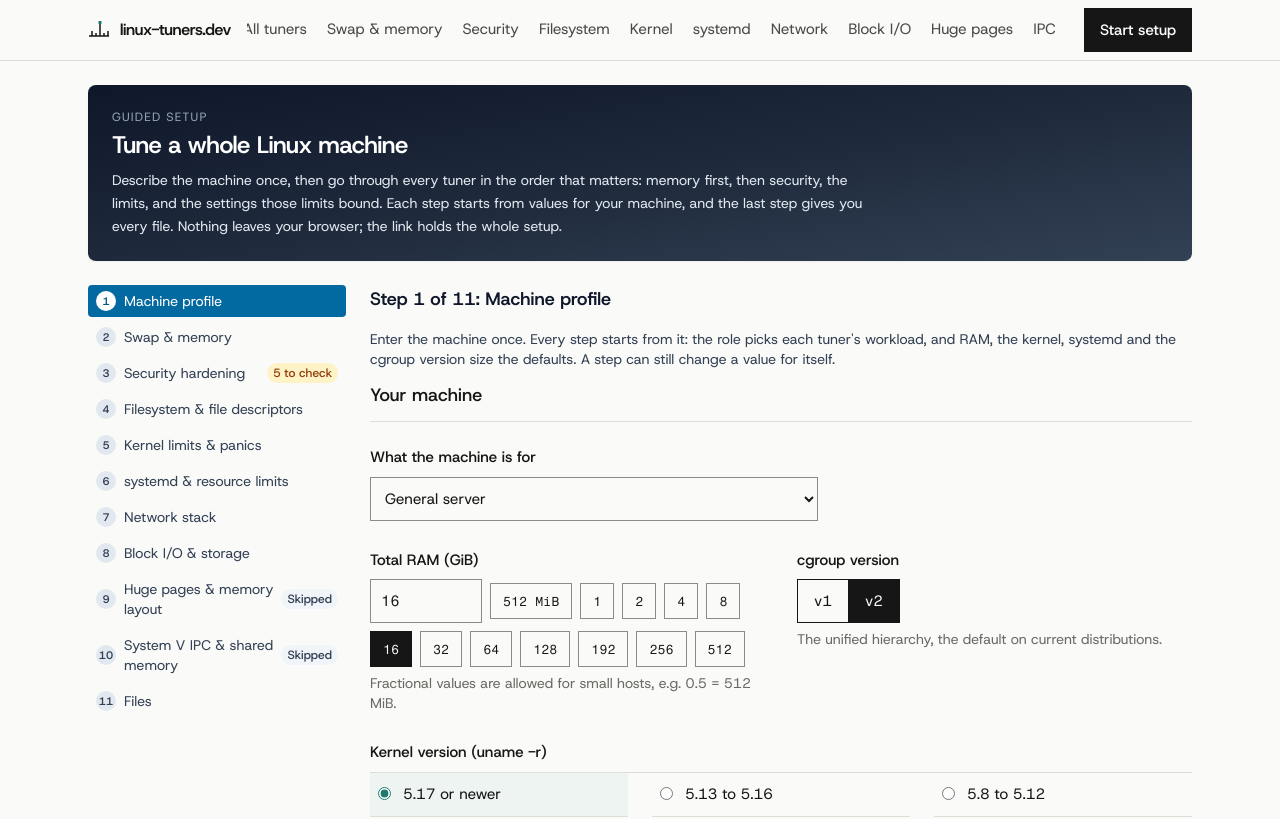
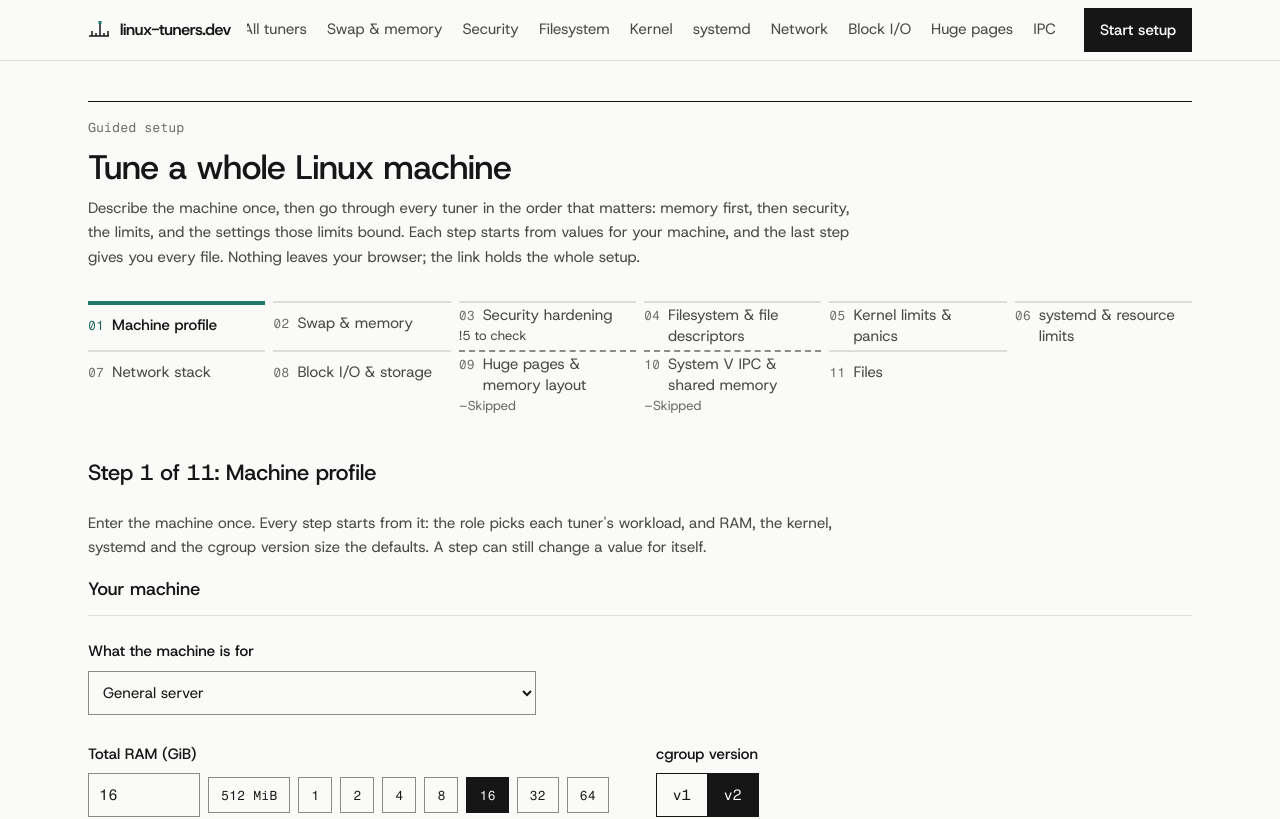
Before and after one commit to jan-hxm/linux-tuners, a Vue app: page /setup in a window 1280 px wide. Shown: the top 819 px of the page. Built offline with nearby package versions, Linux system fonts and the light colour scheme.

Commit message:
Restyle the guided setup for the Scale redesign
Step list as segments on a scale with text marks, hairline rows, primary and secondary buttons, files step like the tuner export.

Co-Authored-By: Claude Opus 5.5 <noreply@anthropic.com>

```diff
--- a/src/setup/SetupFiles.vue
+++ b/src/setup/SetupFiles.vue
@@ -6,10 +6,12 @@
  * left out, and the step is named in their place. No install script and no
  * archive (Design.md §5 "Guided setup", "Output").
  */
-import { computed, ref } from 'vue'
+import { computed, ref, watch } from 'vue'
 import { combineFiles } from '@/core/output/files.js'
 import { copyText, downloadText, downloadNames } from '@/ui/fileActions.js'
 import InstallSteps from '@/ui/InstallSteps.vue'
+import PlusMinus from '@/ui/PlusMinus.vue'
+import { settingsSummary } from '@/ui/settingsSummary.js'
 import { machineHeader } from './machineProfile.js'
 import { SETUP_STEPS } from './steps.js'
 import { useSetupStore, useStepStore } from './useSetupStore.js'
@@ -43,90 +45,111 @@ async function copy(key, text) {
   setTimeout(() => (status.value = { ...status.value, [key]: undefined }), 1800)
 }
 
-const copyAll = () => copy('all', `${machineHeader(setup.machine)}\n\n${combineFiles(allFiles.value)}`)
+const combined = computed(() => `${machineHeader(setup.machine)}\n\n${combineFiles(allFiles.value)}`)
+
+// After "Copy all" the first install step is marked as next, until the files
+// change and what was copied is no longer what is shown.
+const copied = ref(false)
+watch(combined, () => (copied.value = false))
+
+async function copyAll() {
+  await copy('all', combined.value)
+  copied.value = status.value.all === 'ok'
+}
 const copyLink = () => copy('link', `${window.location.origin}${window.location.pathname}#${setup.linkHash()}`)
 
-const copyLabel = (key, idle) => ({ ok: 'Copied ✓', fail: 'Copy failed' })[status.value[key]] ?? idle
+const copyLabel = (key, idle) => ({ ok: 'Copied', fail: 'Copy failed' })[status.value[key]] ?? idle
+
+// One count across the included, unblocked steps; keys are prefixed with the
+// step so two tuners' settings never collide.
+const summary = computed(() => {
+  const keys = []
+  const changed = []
+  for (const s of included.value.filter((x) => !x.blocked)) {
+    const store = useStepStore(s.id)
+    for (const key of new Set(s.domain.sections.flatMap((sec) => s.domain.visibleKeys(sec, store.params, store.hardware)))) {
+      keys.push(`${s.id}:${key}`)
+      if (store.changedKeys.includes(key)) changed.push(`${s.id}:${key}`)
+    }
+  }
+  return settingsSummary(keys, changed)
+})
+
+const SECONDARY = 'min-h-11 border border-rule-strong px-3.5 text-sm font-medium text-ink hover:bg-paper-hover'
+const SMALL = 'inline-flex min-h-11 items-center border border-rule-strong px-3 text-[13px] font-medium text-ink hover:bg-paper-hover'
 </script>
 
 <template>
-  <div class="space-y-4">
-    <p class="text-sm text-slate-700">
+  <div class="space-y-6">
+    <p class="max-w-3xl text-[15px] leading-relaxed text-ink-2">
       Each file comes from its tuner unchanged, and no two tuners write the same setting.
+      <template v-if="allFiles.length"> {{ summary }}</template>
     </p>
 
-    <div class="flex flex-wrap items-center gap-2">
-      <button
-        type="button"
-        class="rounded bg-sky-700 px-4 py-1.5 text-sm font-medium text-white hover:bg-sky-800 disabled:opacity-50"
-        :disabled="!allFiles.length"
-        @click="copyAll"
-      >{{ copyLabel('all', `Copy all ${allFiles.length} files`) }}</button>
-      <button
-        type="button"
-        class="rounded border border-slate-300 px-4 py-1.5 text-sm hover:bg-slate-50"
-        @click="copyLink"
-      >{{ copyLabel('link', 'Copy link to this setup') }}</button>
-    </div>
+    <p v-if="!included.length" class="border border-dashed border-rule-strong p-4 text-[15px] text-ink-2">
+      Every step is skipped, so there are no files.
+    </p>
 
-    <div v-if="blockedSteps.length" class="rounded border border-red-200 bg-red-50 p-3 text-sm text-red-900">
-      <p class="font-semibold">Left out, because the step has a blocking issue:</p>
+    <div v-if="blockedSteps.length" class="border border-error px-4 py-3.5 text-[15px] leading-[1.55] text-ink">
+      <p class="font-medium text-error">Left out, because the step has a blocking issue:</p>
       <ul class="mt-1 list-disc pl-5">
         <li v-for="s in blockedSteps" :key="s.id">
-          <button type="button" class="underline underline-offset-2" @click="emit('goto', s.id)">{{ s.entry.title }}</button>
+          <button type="button" class="min-h-6 underline underline-offset-[3px]" @click="emit('goto', s.id)">{{ s.entry.title }}</button>
         </li>
       </ul>
     </div>
 
-    <p v-if="!included.length" class="rounded border border-dashed border-slate-300 bg-slate-50 p-4 text-sm text-slate-700">
-      Every step is skipped, so there are no files.
-    </p>
-
-    <section v-for="s in included.filter((x) => !x.blocked)" :key="s.id" class="space-y-2">
-      <h3 class="text-sm font-semibold text-slate-900">{{ s.entry.title }}</h3>
-      <article
-        v-for="file in s.files"
-        :key="file.path"
-        class="rounded-lg border border-slate-200 bg-white shadow-sm"
-      >
-        <header class="flex flex-wrap items-center gap-2 px-4 py-2">
-          <code class="min-w-0 flex-1 break-all font-mono text-xs text-slate-900">{{ file.path }}</code>
+    <div v-if="allFiles.length" class="grid grid-cols-1 gap-x-12 gap-y-10 lg:grid-cols-[minmax(0,1fr)_minmax(16rem,24rem)]">
+      <div class="min-w-0">
+        <div class="flex flex-wrap items-center gap-x-3 gap-y-2.5">
           <button
             type="button"
-            class="rounded border border-slate-300 px-3 py-1 text-xs hover:bg-slate-50"
+            class="min-h-[52px] bg-ink px-7 text-[17px] font-medium text-paper hover:bg-ink-2"
+            @click="copyAll"
+          >{{ copyLabel('all', `Copy all ${allFiles.length} files`) }}</button>
+          <button type="button" :class="SECONDARY" @click="copyLink">{{ copyLabel('link', 'Share link') }}</button>
+        </div>
+
+        <div aria-live="polite" class="mt-2 min-h-6 text-sm">
+          <p v-if="status.all === 'ok'" class="text-fit-text">Copied to clipboard. Next: save the files, then apply them.</p>
+          <p v-else-if="status.all === 'fail'" class="text-error">Clipboard write failed. Open a file below and copy it by hand.</p>
+          <p v-if="status.link === 'ok'" class="text-fit-text">Link to this setup copied.</p>
+          <p v-else-if="status.link === 'fail'" class="text-error">Clipboard write failed, but the URL bar already holds the current setup.</p>
+        </div>
+
+        <section v-for="s in included.filter((x) => !x.blocked)" :key="s.id" class="mt-6">
+          <h3 class="border-t border-ink pt-3 text-[17px] font-medium text-ink">{{ s.entry.title }}</h3>
+          <ul class="mt-2">
+            <li v-for="file in s.files" :key="file.path" class="border-t border-rule first:border-t-0">
+              <div class="flex flex-wrap items-center gap-x-3 gap-y-2 py-2">
+                <button
+                  type="button"
+                  class="flex min-h-11 min-w-0 flex-1 items-center justify-between gap-4 text-left hover:bg-paper-hover"
                   :aria-expanded="Boolean(open[file.path])"
                   :aria-controls="`setup-file-${file.path}`"
                   @click="open = { ...open, [file.path]: !open[file.path] }"
-          >{{ open[file.path] ? 'Hide' : 'Show' }}</button>
-          <button
-            type="button"
-            class="rounded border border-slate-300 px-3 py-1 text-xs hover:bg-slate-50"
-            @click="copy(file.path, file.content)"
-          >{{ copyLabel(file.path, 'Copy') }}</button>
-          <button
-            type="button"
-            class="rounded border border-slate-300 px-3 py-1 text-xs hover:bg-slate-50"
-            @click="downloadText(names[file.path], file.content)"
-          >Download <span class="font-mono">{{ names[file.path] }}</span></button>
-        </header>
-        <textarea
+                >
+                  <span class="min-w-0 break-all font-mono text-sm text-ink">{{ file.path }}</span>
+                  <PlusMinus :open="Boolean(open[file.path])" />
+                </button>
+                <button type="button" :class="SMALL" @click="copy(file.path, file.content)">{{ copyLabel(file.path, 'Copy') }}</button>
+                <button type="button" :class="SMALL" @click="downloadText(names[file.path], file.content)">Download <span class="ml-1 font-mono">{{ names[file.path] }}</span></button>
+              </div>
+              <pre
                 v-if="open[file.path]"
                 :id="`setup-file-${file.path}`"
-          :value="file.content"
-          readonly
-          class="block h-72 w-full resize-y border-t border-slate-200 bg-slate-50 p-3 font-mono text-[12px] leading-snug text-slate-900"
+                class="max-h-[28rem] overflow-auto whitespace-pre-wrap pb-5 font-mono text-sm leading-[1.8] text-ink [overflow-wrap:anywhere]"
+                tabindex="0"
                 :aria-label="`Contents of ${file.path}`"
-        ></textarea>
-      </article>
+              >{{ file.content }}</pre>
+            </li>
+          </ul>
         </section>
+      </div>
 
-    <section v-if="allFiles.length" class="space-y-2 border-t border-slate-200 pt-4">
-      <h3 class="text-sm font-semibold text-slate-900">Install them</h3>
-      <InstallSteps :files="allFiles" />
-    </section>
-
-    <p class="sr-only" aria-live="polite">
-      {{ Object.values(status).includes('ok') ? 'Copied to clipboard.' : Object.values(status).includes('fail') ? 'Clipboard write failed.' : '' }}
-    </p>
+      <aside class="min-w-0" aria-label="How to apply them">
+        <InstallSteps :files="allFiles" combined :next="copied" />
+      </aside>
+    </div>
   </div>
 </template>
--- a/src/setup/SetupMachine.vue
+++ b/src/setup/SetupMachine.vue
@@ -16,8 +16,8 @@ provide(TUNER_DOMAIN_KEY, { id: 'machine', profile: MACHINE_PROFILE, presetsById
 </script>
 
 <template>
-  <div class="space-y-3">
-    <p class="text-sm text-slate-700">
+  <div class="space-y-4">
+    <p class="max-w-3xl text-[15px] leading-relaxed text-ink-2">
       Enter the machine once. Every step starts from it: the role picks each tuner's workload, and RAM, the kernel, systemd and the cgroup version size the defaults. A step can still change a value for itself.
     </p>
     <ProfileForm />
--- a/src/setup/SetupStep.vue
+++ b/src/setup/SetupStep.vue
@@ -37,10 +37,12 @@ provide(PROFILE_FIELD_NOTE_KEY, fieldNote)
 // its summary line; the notice above the values repeats unapplied edits.
 provide(PROFILE_DRAFT_KEY, useProfileDraft(store, domain.profile, { collapsed: true }))
 
+// An issue says its level in words, so colour only backs it up.
+const ISSUE_LABEL = { error: 'Error', warn: 'Check', info: 'Note' }
 const ISSUE_CLASSES = {
-  error: 'border-red-300 bg-red-50 text-red-900',
-  warn: 'border-amber-300 bg-amber-50 text-amber-900',
-  info: 'border-sky-300 bg-sky-50 text-sky-900',
+  error: 'border-error',
+  warn: 'border-mine',
+  info: 'border-rule-strong',
 }
 
 const titleOf = (id) => SETUP_STEPS.find((s) => s.id === id)?.entry.title
@@ -67,19 +69,23 @@ const roleLabel = computed(() => machineOptionLabel('role', setup.machine.role))
 const tunerLink = computed(
   () => `${entry.path}#${domain.encodeState({ hardware: store.hardware, params: store.params, activePreset: store.activePreset })}`,
 )
+
+const SECTION_H = 'border-t border-ink pt-3 text-[17px] font-medium text-ink'
+const SECTION_NUM = 'mr-3 font-mono text-[13px] font-normal text-quiet'
 </script>
 
 <template>
-  <div class="space-y-4">
-    <div class="rounded-lg border border-slate-200 bg-white p-4 shadow-sm">
-      <p class="border-l-2 border-sky-600 pl-2 text-sm text-slate-800">{{ entry.setup.why }}</p>
-      <p class="mt-2 text-xs text-slate-600">
+  <div class="space-y-8">
+    <!-- Why, whether it is recommended, and the step's own actions, as hairline rows. -->
+    <div class="border-y border-rule text-[15px]">
+      <p class="py-3 leading-relaxed text-ink">{{ entry.setup.why }}</p>
+      <p class="border-t border-rule py-3 text-ink-2">
         {{ recommended ? `Recommended for this machine (${roleLabel}).` : `Optional for this machine (${roleLabel}): its defaults are usually fine.` }}
       </p>
-      <div class="mt-3 flex flex-wrap items-center gap-2">
+      <div class="flex flex-wrap items-center gap-x-4 gap-y-2 border-t border-rule py-3">
         <button
           type="button"
-          class="rounded border border-slate-300 px-3 py-1.5 text-sm hover:bg-slate-50"
+          class="min-h-11 border border-rule-strong px-3.5 text-sm font-medium text-ink hover:bg-paper-hover"
           :aria-pressed="skipped"
           @click="setup.toggleSkipped(step.id)"
         >{{ skipped ? 'Include this step' : 'Skip this step' }}</button>
@@ -88,35 +94,35 @@ const tunerLink = computed(
           :href="tunerLink"
           target="_blank"
           rel="noopener"
-          class="text-sm text-sky-800 underline underline-offset-2 hover:text-sky-900"
+          class="inline-flex min-h-11 items-center text-sm text-ink-2 underline underline-offset-[3px] hover:text-ink"
         >Open with graphs on the tuner page ↗</a>
       </div>
     </div>
 
-    <p v-if="skipped" class="rounded border border-dashed border-slate-300 bg-slate-50 p-4 text-sm text-slate-700">
+    <p v-if="skipped" class="border border-dashed border-rule-strong p-4 text-[15px] text-ink-2">
       Skipped. Its files are left out of the output, and the machine keeps its current values for these settings.
     </p>
 
     <template v-else>
-      <section class="space-y-2" :aria-labelledby="`setup-${step.id}-profile`">
-        <h3 :id="`setup-${step.id}-profile`" class="text-sm font-semibold text-slate-900">{{ num }}a. Profile</h3>
+      <section class="space-y-3" :aria-labelledby="`setup-${step.id}-profile`">
+        <h3 :id="`setup-${step.id}-profile`" :class="SECTION_H"><span :class="SECTION_NUM">{{ num }}a</span>Profile</h3>
         <ProfileForm />
       </section>
-      <section class="space-y-2" :aria-labelledby="`setup-${step.id}-preset`">
-        <h3 :id="`setup-${step.id}-preset`" class="text-sm font-semibold text-slate-900">{{ num }}b. Starting point</h3>
+      <section class="space-y-3" :aria-labelledby="`setup-${step.id}-preset`">
+        <h3 :id="`setup-${step.id}-preset`" :class="SECTION_H"><span :class="SECTION_NUM">{{ num }}b</span>Starting point</h3>
         <PresetSelector />
       </section>
-      <section class="space-y-2" :aria-labelledby="`setup-${step.id}-tune`">
-        <h3 :id="`setup-${step.id}-tune`" class="text-sm font-semibold text-slate-900">{{ num }}c. Values</h3>
+      <section class="space-y-3" :aria-labelledby="`setup-${step.id}-tune`">
+        <h3 :id="`setup-${step.id}-tune`" :class="SECTION_H"><span :class="SECTION_NUM">{{ num }}c</span>Values</h3>
         <ProfileDraftNotice />
-        <ul v-if="store.issues.length" class="space-y-1" aria-label="Validation issues">
+        <ul v-if="store.issues.length" class="space-y-2" aria-label="Validation issues">
           <li
             v-for="issue in store.issues"
             :key="issue.id"
-            class="rounded border px-3 py-2 text-xs"
+            class="border-l-4 py-1 pl-3 text-sm leading-relaxed text-ink"
             :class="ISSUE_CLASSES[issue.level]"
           >
-            <span v-if="issue.blocking" class="font-semibold">Blocks the files: </span>{{ issue.message }}
+            <span class="font-medium">{{ issue.blocking ? 'Blocks the files: ' : `${ISSUE_LABEL[issue.level]}: ` }}</span>{{ issue.message }}
           </li>
         </ul>
         <ParameterPanel />
--- a/src/setup/SetupView.vue
+++ b/src/setup/SetupView.vue
@@ -41,14 +41,24 @@ const current = ref(0)
 const panel = computed(() => PANELS[current.value])
 const heading = ref(null)
 
-/** A step's state in the step list. */
+/**
+ * A step's state in the step list, said in text with a mark in front, so it
+ * never rests on colour alone: "Skipped", "Blocked" or "N to check".
+ */
 function status(p) {
   if (!p.step) return null
-  if (setup.skipped.includes(p.id)) return { label: 'Skipped', cls: 'bg-slate-100 text-slate-700' }
+  if (setup.skipped.includes(p.id)) return { label: 'Skipped', mark: '–', cls: 'text-quiet', seg: 'border-dashed border-rule-strong' }
   const store = useStepStore(p.id)
-  if (store.blocked) return { label: 'Blocked', cls: 'bg-red-100 text-red-800' }
-  if (store.issues.length) return { label: `${store.issues.length} to check`, cls: 'bg-amber-100 text-amber-800' }
+  if (store.blocked) return { label: 'Blocked', mark: '×', cls: 'font-medium text-error', seg: 'border-error' }
+  if (store.issues.length) return { label: `${store.issues.length} to check`, mark: '!', cls: 'text-ink-2', seg: '' }
   return null
+}
+
+/** The segment above a step: the current one thick, earlier ones darker. */
+function segment(p, i) {
+  const st = status(p)
+  if (i === current.value) return ['border-t-4', st?.seg.includes('border-error') ? 'border-error' : 'border-fit']
+  return ['border-t-2 pt-0.5', st?.seg || (i < current.value ? 'border-rule-strong' : 'border-rule')]
 }
 
 async function go(index) {
@@ -62,36 +72,40 @@ const goto = (id) => go(PANELS.findIndex((p) => p.id === id))
 </script>
 
 <template>
-  <section class="mx-auto max-w-6xl space-y-6 p-4 sm:p-6">
-    <header class="light-palette surface-inverse overflow-hidden rounded-lg bg-gradient-to-br from-slate-900 via-slate-800 to-slate-700 px-5 py-5 text-white shadow-sm sm:px-6 sm:py-6">
-      <p class="text-xs uppercase tracking-widest text-slate-400">Guided setup</p>
-      <h1 class="mt-1 text-xl font-semibold tracking-tight sm:text-2xl">Tune a whole Linux machine</h1>
-      <p class="mt-2 max-w-3xl text-sm leading-relaxed text-slate-200">
+  <section class="mx-auto max-w-6xl px-4 pb-16 pt-10 sm:px-6">
+    <header class="border-t border-ink pt-4">
+      <p class="font-mono text-[13px] text-quiet">Guided setup</p>
+      <h1 class="mt-2 text-[26px] font-medium leading-tight tracking-[-0.02em] text-ink sm:text-[34px]">Tune a whole Linux machine</h1>
+      <p class="mt-2 max-w-3xl text-[15px] leading-relaxed text-ink-2">
         Describe the machine once, then go through every tuner in the order that matters: memory first, then security, the limits, and the settings those limits bound. Each step starts from values for your machine, and the last step gives you every file. Nothing leaves your browser; the link holds the whole setup.
       </p>
     </header>
 
-    <div class="grid gap-6 lg:grid-cols-4 lg:items-start">
-      <nav aria-label="Setup steps" class="lg:sticky lg:top-[calc(var(--site-header-h)+1rem)]">
-        <ol class="flex flex-wrap gap-1 lg:flex-col">
-          <li v-for="(p, i) in PANELS" :key="p.id">
+    <!-- Step list: one segment per step on a scale, the current step thick. -->
+    <nav aria-label="Setup steps" class="mt-8">
+      <ol class="grid grid-cols-2 gap-x-2 sm:grid-cols-3 lg:grid-cols-6">
+        <li v-for="(p, i) in PANELS" :key="p.id" class="min-w-0">
           <button
             type="button"
-              class="flex w-full items-center gap-2 rounded px-2 py-1.5 text-left text-sm"
-              :class="i === current ? 'bg-sky-700 text-white' : 'text-slate-700 hover:bg-slate-100'"
+            class="flex min-h-11 w-full flex-col items-start justify-center py-1 pr-2 text-left text-[15px] hover:bg-paper-hover"
+            :class="[segment(p, i), i === current ? 'font-medium text-ink' : 'text-ink-2']"
             :aria-current="i === current ? 'step' : undefined"
             @click="go(i)"
           >
-              <span class="flex h-5 w-5 shrink-0 items-center justify-center rounded-full text-[11px] font-semibold" :class="i === current ? 'bg-white text-sky-800' : 'bg-slate-200 text-slate-700'">{{ i + 1 }}</span>
-              <span class="min-w-0 flex-1">{{ p.title }}</span>
-              <span v-if="status(p)" class="shrink-0 rounded-full px-1.5 py-0.5 text-xs font-medium" :class="status(p).cls">{{ status(p).label }}</span>
+            <span class="flex w-full items-baseline gap-2">
+              <span class="font-mono text-[13px]" :class="i === current ? 'text-fit-text' : 'text-quiet'">{{ String(i + 1).padStart(2, '0') }}</span>
+              <span class="min-w-0 flex-1 leading-snug">{{ p.title }}</span>
+            </span>
+            <span v-if="status(p)" class="text-[13px]" :class="status(p).cls">
+              <span aria-hidden="true">{{ status(p).mark }} </span>{{ status(p).label }}
+            </span>
           </button>
         </li>
       </ol>
     </nav>
 
-      <div class="space-y-4 lg:col-span-3">
-        <h2 ref="heading" tabindex="-1" class="scroll-mt-20 text-lg font-semibold text-slate-900 focus:outline-none">
+    <div class="mt-10 space-y-6">
+      <h2 ref="heading" tabindex="-1" class="scroll-mt-20 text-[22px] font-medium leading-tight tracking-[-0.01em] text-ink focus:outline-none">
         Step {{ current + 1 }} of {{ PANELS.length }}: {{ panel.title }}
       </h2>
 
@@ -99,22 +113,21 @@ const goto = (id) => go(PANELS.findIndex((p) => p.id === id))
       <SetupFiles v-else-if="panel.id === 'files'" @goto="goto" />
       <SetupStep v-else :key="panel.id" :step="panel.step" :num="current + 1" />
 
-        <div class="flex items-center justify-between gap-3 border-t border-slate-200 pt-4">
+      <div class="flex items-center justify-between gap-3 border-t border-rule pt-4">
         <button
           v-if="current > 0"
           type="button"
-            class="rounded border border-slate-300 px-4 py-1.5 text-sm hover:bg-slate-50"
+          class="min-h-11 border border-rule-strong px-4 text-sm font-medium text-ink hover:bg-paper-hover"
           @click="go(current - 1)"
         >← {{ PANELS[current - 1].title }}</button>
         <span v-else />
         <button
           v-if="current < PANELS.length - 1"
           type="button"
-            class="rounded bg-sky-700 px-4 py-1.5 text-sm font-medium text-white hover:bg-sky-800"
+          class="min-h-11 bg-ink px-5 text-[15px] font-medium text-paper hover:bg-ink-2"
           @click="go(current + 1)"
         >{{ PANELS[current + 1].title }} →</button>
       </div>
     </div>
-    </div>
   </section>
 </template>
```
Lines whose indentation alone changed are shown as unchanged.
